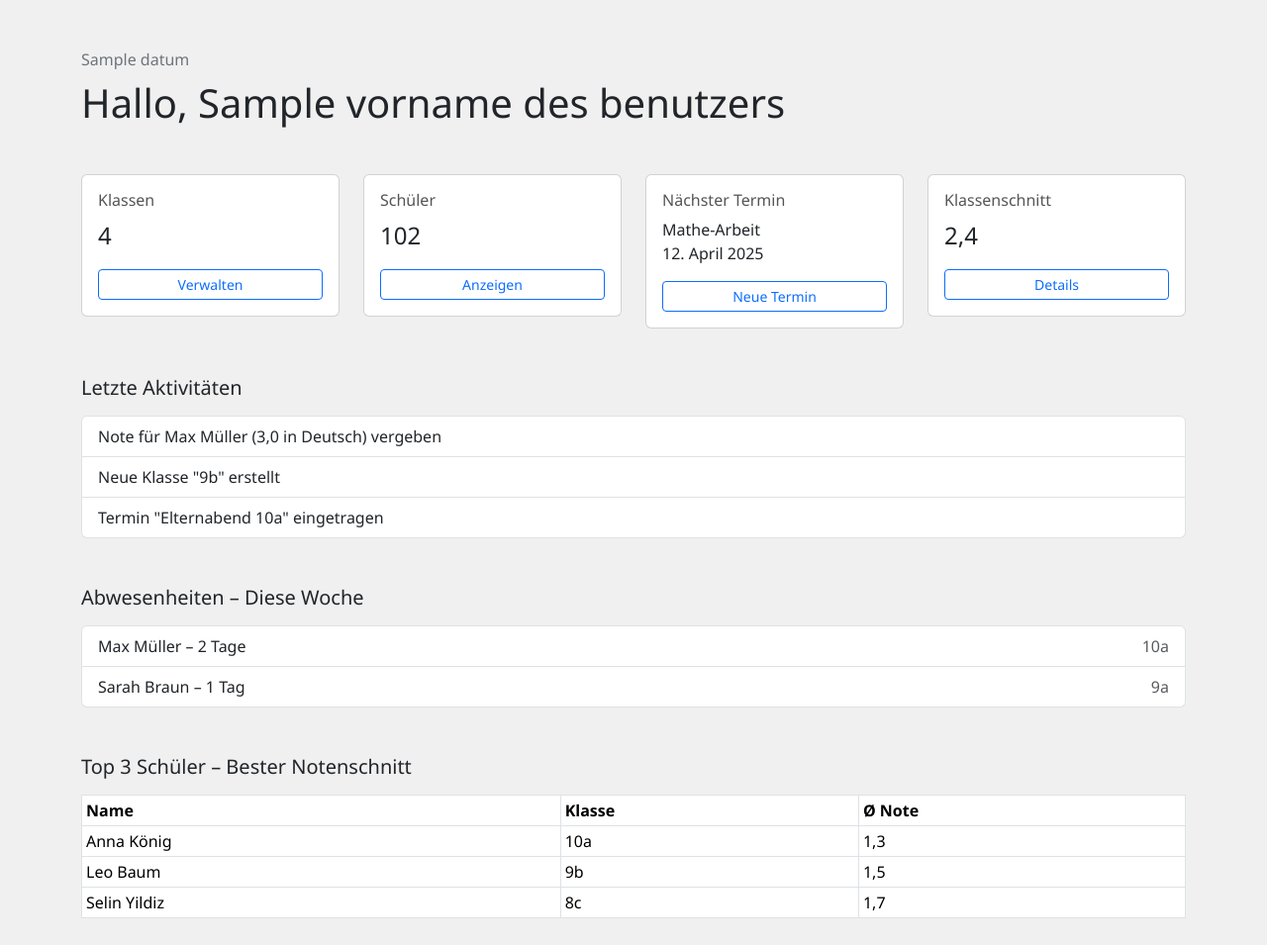
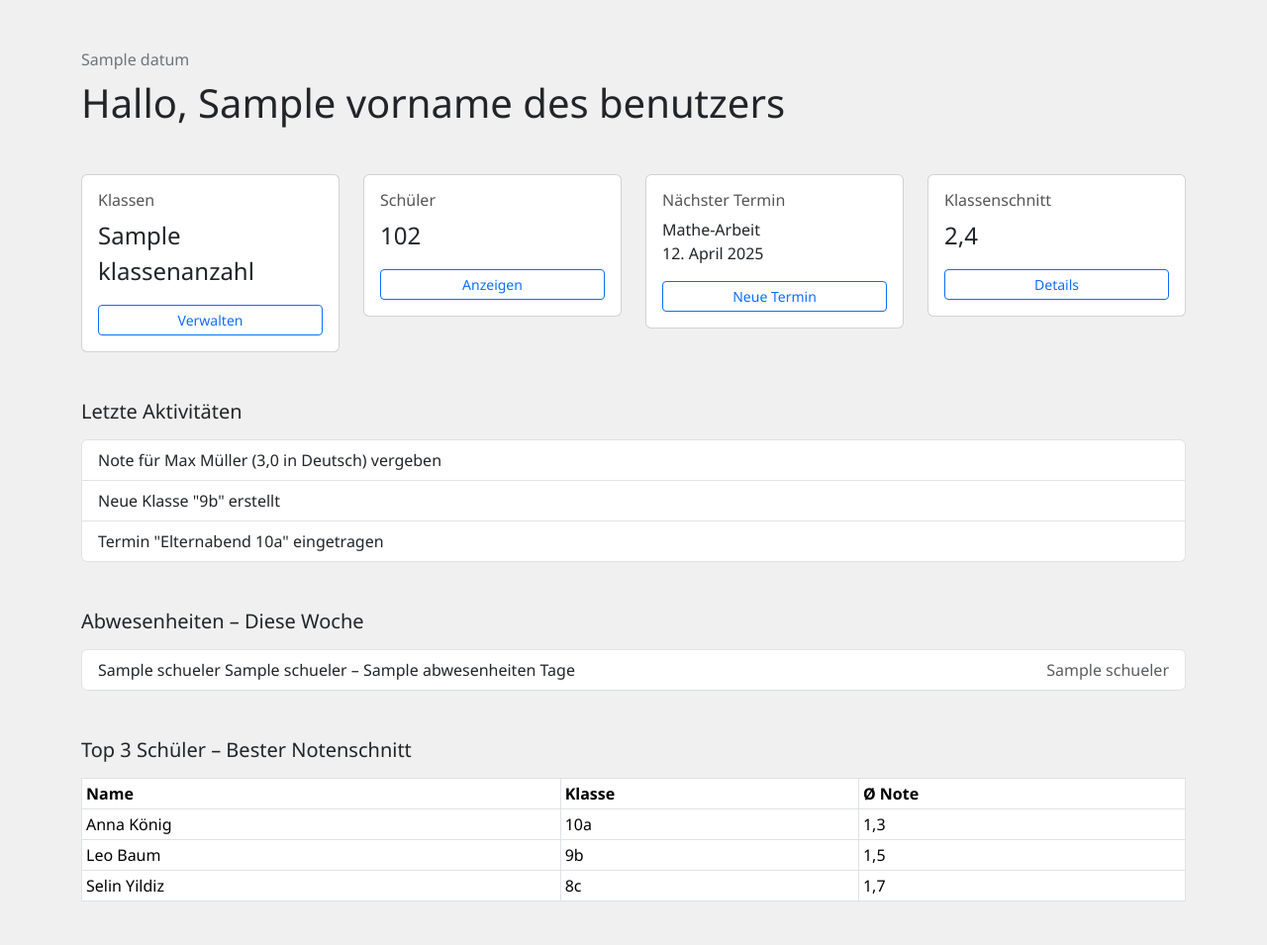
Before and after one commit to epunksandr/lernario, a Flask app: template templates/homepage.html in a window 1280 px wide. Shown: the part 86-1041 px from the top of the page at 99% size. Run offline with Flask 3, Linux system fonts and the light colour scheme; the template is opened without the code that fills it: most values are stand-ins (such as "Sample title", 1, 10 or a date in 2020).

Commit message:
homepage.html

```diff
--- a/templates/homepage.html
+++ b/templates/homepage.html
@@ -11,7 +11,7 @@
         <div class="col-md-3">
             <div class="card p-3">
                 <h6 class="card-title">Klassen</h6>
-                <p class="card-text fs-4">4</p>
+                <p class="card-text fs-4">{{ klassenanzahl }}</p>
                 <a href="{{ url_for('klassen.uebersicht') }}" class="btn btn-outline-primary btn-sm">Verwalten</a>
             </div>
         </div>
@@ -51,14 +51,12 @@
     <div class="mt-5">
         <h5 class="mb-3">Abwesenheiten – Diese Woche</h5>
         <ul class="list-group">
+            {% for schueler in schueler_mit_fehlzeiten_in_dieser_woche %}
             <li class="list-group-item d-flex justify-content-between">
-                <span>Max Müller – 2 Tage</span>
-                <span class="text-muted">10a</span>
+                <span>{{schueler.vorname}} {{ schueler.nachname }} – {{ schueler.abwesenheiten }} Tage</span>
+                <span class="text-muted">{{ schueler.klassenname }}</span>
             </li>
-            <li class="list-group-item d-flex justify-content-between">
-                <span>Sarah Braun – 1 Tag</span>
-                <span class="text-muted">9a</span>
-            </li>
+            {% endfor %}
         </ul>
     </div>
 
```
